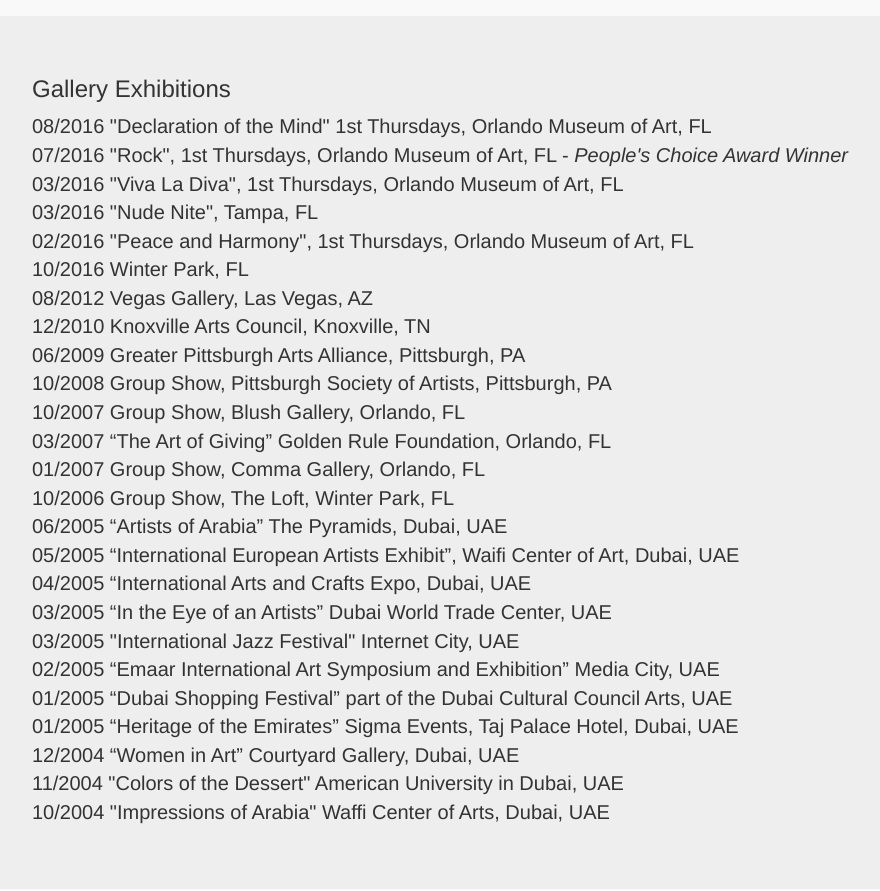
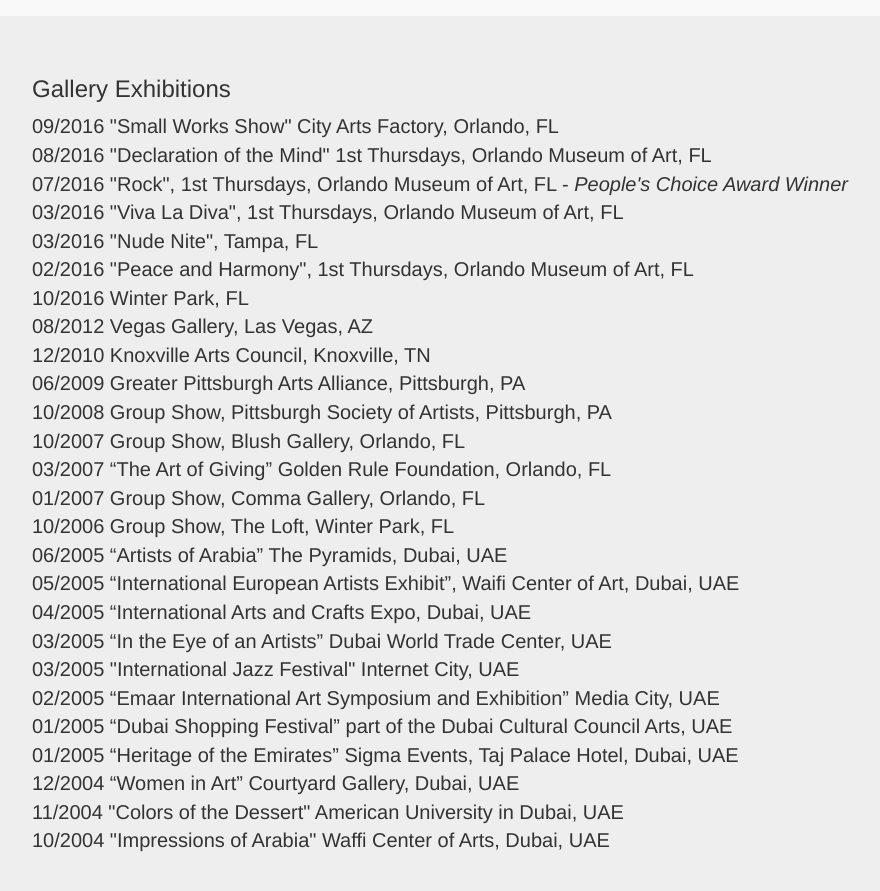
Before and after one commit to agnaite/jurgitadishman, a Jekyll site: the page built from exhibitions.html, in a window 1280 px wide, cut to the strip 474-1462 px from the top of the page. Shown: the top 891 px of the strip, without its empty margins (98-978 px from the left). Built offline with Jekyll 4.4.1, drawn with Linux system fonts in a browser that asks for light colours; nearby versions of some CDN libraries.

Commit message:
new exhibit

```diff
--- a/exhibitions.html
+++ b/exhibitions.html
@@ -30,11 +30,21 @@
 		<li data-target="#carousel-example-generic" data-slide-to="21"></li>
 		<li data-target="#carousel-example-generic" data-slide-to="22"></li>
 		<li data-target="#carousel-example-generic" data-slide-to="23"></li>
+		<li data-target="#carousel-example-generic" data-slide-to="24"></li>
+		<li data-target="#carousel-example-generic" data-slide-to="25"></li>
 	  </ol>
 
 	  <!-- Wrapper for slides -->
 	  <div class="carousel-inner" role="listbox">
 	  	<div class="item active">
+	      <img src="img/exhibits/33.jpg" alt="...">
+	    </div>
+
+	    <div class="item">
+	      <img src="img/exhibits/32.jpg" alt="...">
+	    </div>
+
+	  	<div class="item">
 	      <img src="img/exhibits/27.jpg" alt="...">
 	    </div>
 
@@ -164,6 +174,7 @@
 	<div class="about-wrap col-md-12 exhibits jumbotron">
 		<h3>Gallery Exhibitions</h3>
 		<p>
+			09/2016 "Small Works Show" City Arts Factory, Orlando, FL<br>
 			08/2016 "Declaration of the Mind" 1st Thursdays, Orlando Museum of Art, FL <br>
 			07/2016 "Rock", 1st Thursdays, Orlando Museum of Art, FL - <i>People's Choice Award Winner</i><br/>
 			03/2016 "Viva La Diva", 1st Thursdays, Orlando Museum of Art, FL</br>
```
